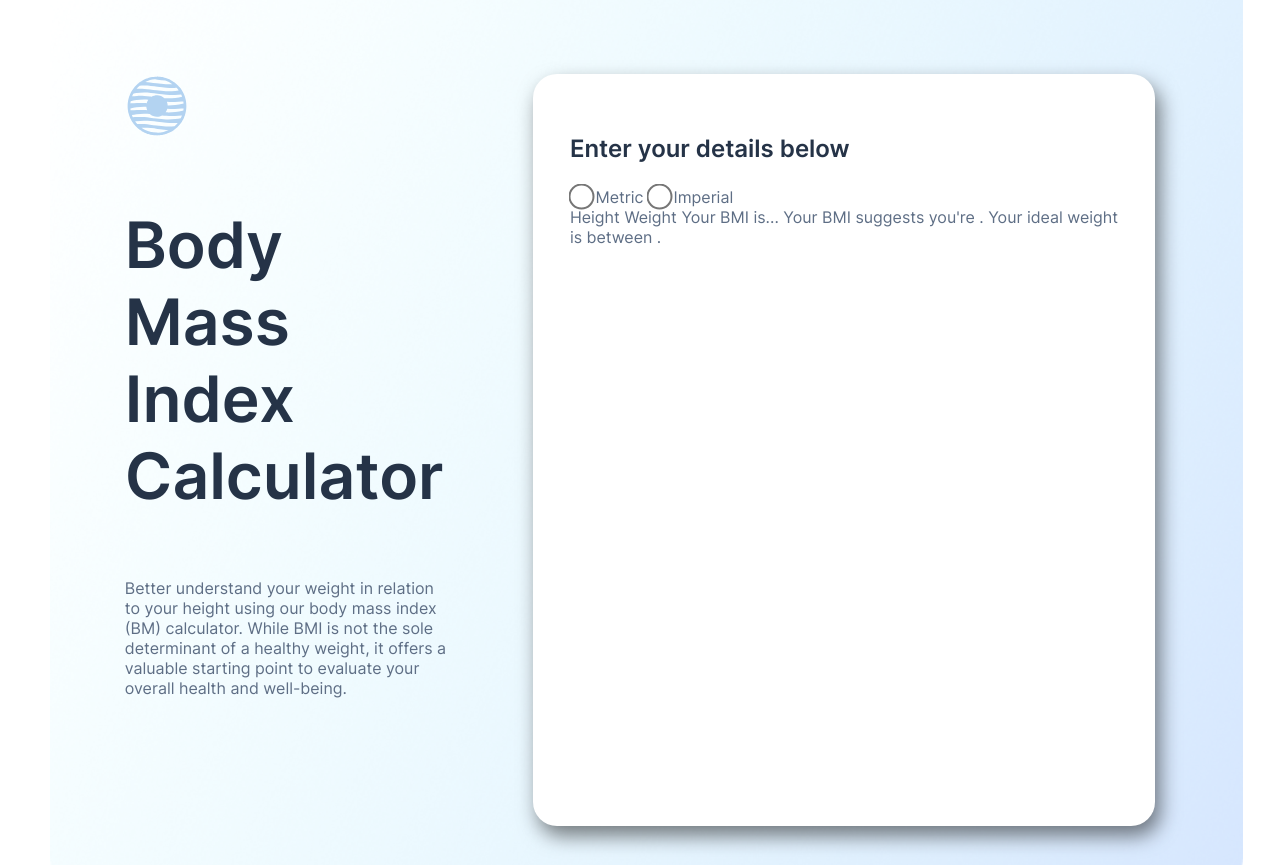
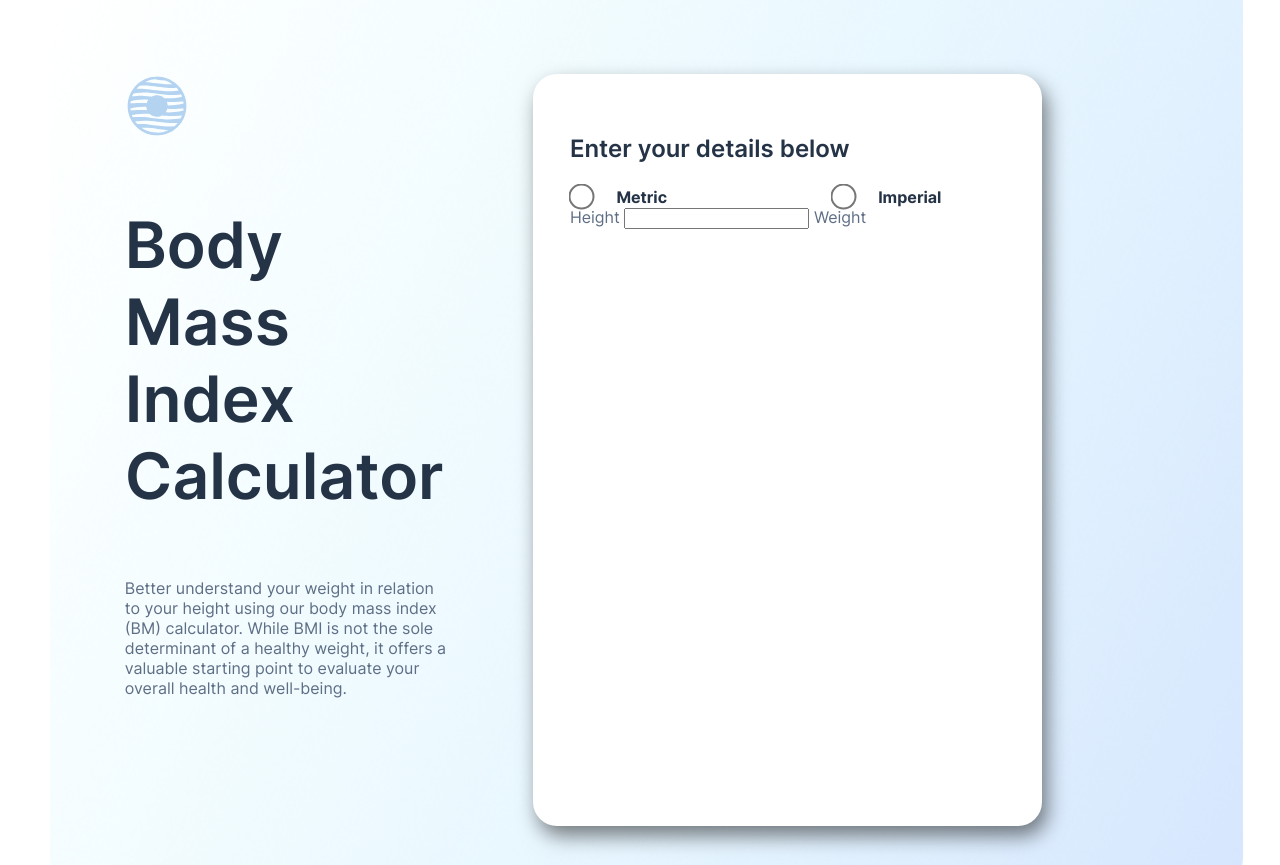
Before and after one commit to gkinghorn3/frontend-mentor-challenges, a plain HTML site: page BMI calculator/index.html in a window 1280 px wide. Shown: the top 865 px of the page. Drawn offline with Linux system fonts and the light colour scheme.

Commit message:
form input styling

```diff
--- a/BMI calculator/index.html
+++ b/BMI calculator/index.html
@@ -26,22 +26,27 @@
       <form id="bmi-calc">
         <h3 id="calc-heading">Enter your details below</h3>
 
-        <div id="radio-buttons">
-          <input type="radio" class="unit-select" id="metric-select" name="metric-select" value="Metric">
-          <label for="metric-select" class="radio-label">Metric</label>
-          <input type="radio" class="unit-select" id="Imperial-select" name="Imperial-select" value="Imperial">
-          <label for="Imperial-select" class="radio-label">Imperial</label>
+        <div id="radio-buttons-section">
+          <div id="radio-col-left">
+            <input type="radio" class="unit-select" id="metric-select" name="unit-select" value="Metric">
+            <label for="metric-select" class="radio-label">Metric</label>
+          </div>
+          <div id="radio-col-right">
+            <input type="radio" class="unit-select" id="Imperial-select" name="unit-select" value="Imperial">
+            <label for="Imperial-select" class="radio-label">Imperial</label>
+          </div>
+        <div id="measurement-input-section">
+
+        <div id="measurement-input-section">
+          <label for="height-input">Height</label>
+          <input type="number" id="height-input">
+
+          <label for="weight-input">Weight</label>
+
         </div>
 
-        Height
-        Weight
 
-        Your BMI is...
 
-        <!-- add score -->
-
-        Your BMI suggests you're <!-- add classification -->.
-        Your ideal weight is between <!-- add range -->.
       </form>
     </section>
 
--- a/BMI calculator/styles.css
+++ b/BMI calculator/styles.css
@@ -42,10 +42,10 @@ body {
 
 /* calculator */
 #bmi-calc {
-  display: flex;
-  flex-direction: column;
+  display: flex !important;
+  flex-direction: column !important;
   background-color: white;
-  width: 100%;
+  width: 70%;
   box-shadow: 5px 10px 20px rgba(0, 0, 0, 0.5);
   border-radius: 24px;
   padding: 2.3rem;
@@ -57,6 +57,29 @@ body {
   color: #253347;
 }
 
+#radio-buttons-section {
+    display: flex;
+    display: block;
+    flex-direction: row;
+    justify-content: left;
+    align-content: center;
+}
+
+#radio-col-left {
+    display: inline;
+}
+
+#radio-col-right {
+    display: inline;
+    margin-left: 10rem;
+}
+
 .unit-select {
     transform: scale(2);
+    margin-right: 1.5rem;
 }
+
+.radio-label {
+    font-weight: bold;
+    color: #253347;
+}
```
